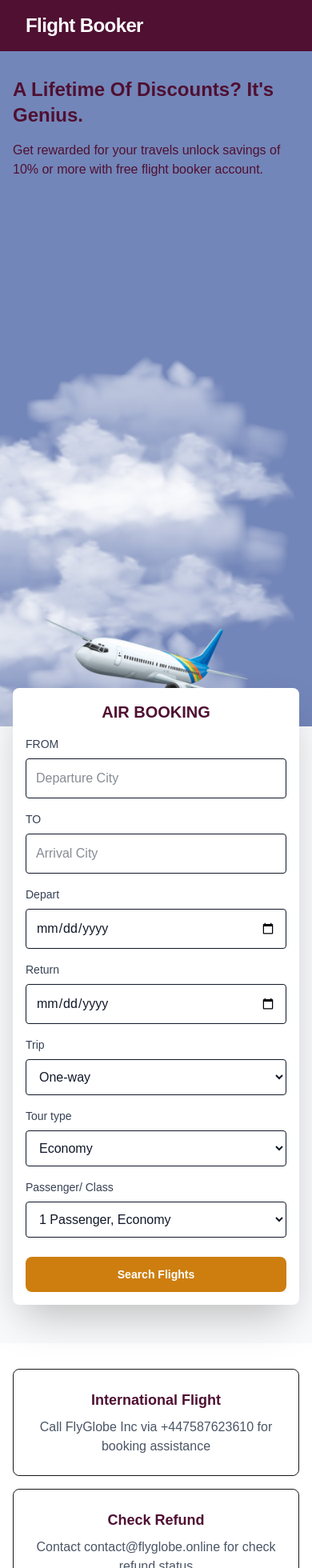
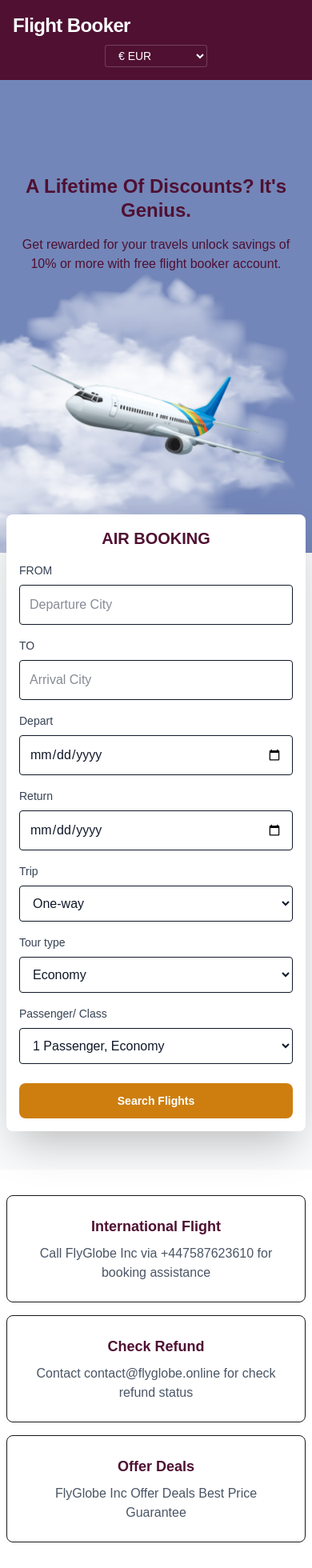
Before and after one commit to ufuomasamson/unair, a Next.js app: page / in a window 390 px wide. Shown: the top 1960 px of the page at 80% size. Built offline with nearby package versions, Linux system fonts and the light colour scheme; no server answers.

Commit message:
feat: improve homepage and hero section responsiveness, and make currency switcher always visible on mobile

```diff
--- a/src/app/components/Navigation.tsx
+++ b/src/app/components/Navigation.tsx
@@ -121,15 +121,26 @@ export default function Navigation() {
   }
 
   return (
-    <nav className="sticky top-0 z-50 bg-[#4f1032] flex items-center justify-between px-8 py-4">
+    <nav className="sticky top-0 z-50 bg-[#4f1032] flex flex-wrap items-center justify-between px-4 sm:px-8 py-4">
       <Link href="/" className="text-2xl font-bold text-white tracking-tight">Flight Booker</Link>
+      {/* Currency Switcher - always visible */}
+      <div className="flex items-center gap-2 w-full justify-center mt-2 md:mt-0 md:w-auto md:justify-end order-3 md:order-none">
+        <select
+          onChange={(e) => handleCurrencyChange(e.target.value)}
+          value={currency}
+          className="bg-[#4f1032] text-white px-3 py-1 rounded border border-white/20 hover:border-white/40 transition text-sm md:text-base w-32 md:w-auto"
+        >
+          <option value="EUR">€ EUR</option>
+          <option value="USD">$ USD</option>
+          <option value="GBP">£ GBP</option>
+        </select>
+      </div>
       <div className="hidden md:flex gap-8 items-center text-base font-medium">
         <Link href="/" className="text-white hover:text-[#cd7e0f] transition">Home</Link>
         <Link href="/about" className="text-white hover:text-[#cd7e0f] transition">About Us</Link>
         <Link href="/search" className="text-white hover:text-[#cd7e0f] transition">Flights</Link>
         <Link href="/track" className="text-white hover:text-[#cd7e0f] transition">Track Flight</Link>
         <Link href="/contact" className="text-white hover:text-[#cd7e0f] transition">Contact</Link>
-
         {user ? (
           <div className="flex items-center gap-4">
             {userRole === "admin" && (
@@ -137,32 +148,25 @@ export default function Navigation() {
                 Admin Dashboard
               </Link>
             )}
-            <select onChange={(e) => handleCurrencyChange(e.target.value)} value={currency} className="bg-[#4f1032] text-white px-3 py-1 rounded border border-white/20 hover:border-white/40 transition">
-              <option value="EUR">€ EUR</option>
-              <option value="USD">$ USD</option>
-              <option value="GBP">£ GBP</option>
-            </select>
-
             <div className="relative">
               <button onClick={() => setIsUserMenuOpen(!isUserMenuOpen)} className="flex items-center gap-2 text-white font-medium">
                 {user.full_name || user.email}
                 <svg className="w-4 h-4" fill="none" stroke="currentColor" viewBox="0 0 24 24" xmlns="http://www.w3.org/2000/svg"><path strokeLinecap="round" strokeLinejoin="round" strokeWidth="2" d="M19 9l-7 7-7-7"></path></svg>
               </button>
-
               {isUserMenuOpen && (
                 <div className="absolute right-0 mt-2 w-48 bg-white rounded-md shadow-lg py-1 z-50 text-black">
                   <Link href="/profile" className="block px-4 py-2 text-sm text-gray-700 hover:bg-gray-100">
                     Profile
                   </Link>
-            <button
+                  <button
                     onClick={() => {
                       handleSignOut();
                       setIsUserMenuOpen(false);
                     }}
                     className="block w-full text-left px-4 py-2 text-sm text-gray-700 hover:bg-gray-100"
-            >
-              Sign Out
-            </button>
+                  >
+                    Sign Out
+                  </button>
                 </div>
               )}
             </div>
@@ -174,7 +178,7 @@ export default function Navigation() {
           </div>
         )}
       </div>
-      <div className="md:hidden">
+      <div className="md:hidden order-2 flex-1 flex justify-end">
         {/* Mobile menu button placeholder */}
       </div>
     </nav>
--- a/src/app/page.tsx
+++ b/src/app/page.tsx
@@ -73,7 +73,7 @@ export default function HomePage() {
   return (
     <div className="min-h-screen bg-gray-50">
       {/* Hero Section */}
-      <section className="relative h-screen flex items-center justify-center">
+      <section className="relative min-h-[70vh] flex flex-col lg:flex-row items-center justify-center px-2 sm:px-4 md:px-8">
         {/* Moving Clouds Background with 8 PNGs */}
         <div className="absolute inset-0 z-10 overflow-hidden pointer-events-none">
           <Image src="/images/cloud1.png" alt="Cloud 1" layout="fill" objectFit="contain" className="absolute w-64 h-auto opacity-70 animate-cloud-move" style={{ top: '15%', animationDuration: '22s', animationDelay: '0s' }} />
@@ -112,20 +112,19 @@ export default function HomePage() {
             animation: cloud-move 22s linear infinite;
           }
         `}</style>
-        {/* Remove background image, keep only solid color */}
         <div className="absolute inset-0 bg-blue-900/60 z-0"></div>
-        <div className="relative z-20 w-full max-w-6xl mx-auto px-4 flex flex-col lg:flex-row items-center justify-between h-full">
+        <div className="relative z-20 w-full max-w-6xl mx-auto flex flex-col lg:flex-row items-center justify-between h-full px-2 sm:px-4 md:px-8">
           {/* Left: Text */}
-          <div className="w-full lg:w-1/2 text-[#4f1032] text-left flex flex-col justify-center items-start py-8 sm:py-12 lg:py-20">
-            <h1 className="text-2xl sm:text-3xl md:text-4xl lg:text-5xl xl:text-6xl font-bold mb-4 sm:mb-6">A Lifetime Of Discounts? It's Genius.</h1>
-            <p className="text-base sm:text-lg md:text-xl lg:text-2xl mb-6 sm:mb-8">Get rewarded for your travels unlock savings of 10% or more with free flight booker account.</p>
+          <div className="w-full lg:w-1/2 text-[#4f1032] text-center lg:text-left flex flex-col justify-center items-center lg:items-start py-8 sm:py-12 lg:py-20">
+            <h1 className="text-2xl sm:text-3xl md:text-4xl lg:text-5xl xl:text-6xl font-bold mb-4 sm:mb-6 leading-tight">A Lifetime Of Discounts? It's Genius.</h1>
+            <p className="text-base sm:text-lg md:text-xl lg:text-2xl mb-6 sm:mb-8 max-w-xl">Get rewarded for your travels unlock savings of 10% or more with free flight booker account.</p>
           </div>
           {/* Right: Floating Image */}
           <div className="w-full lg:w-1/2 flex justify-center items-center relative mt-6 sm:mt-8 lg:mt-0 bg-transparent">
             <img
               src="/images/hero-bg.png"
               alt="Flying Hero"
-              className="w-[80%] sm:w-[85%] lg:w-[600px] max-w-none rounded-xl animate-float"
+              className="w-[90%] sm:w-[85%] md:w-[70%] lg:w-[600px] max-w-xs sm:max-w-md md:max-w-lg lg:max-w-none rounded-xl animate-float"
               style={{ animation: 'float 3s ease-in-out infinite', objectFit: 'contain' }}
             />
           </div>
@@ -133,8 +132,8 @@ export default function HomePage() {
       </section>
 
       {/* Floating Flight Booking Form */}
-      <section className="relative -mt-12 sm:-mt-16 lg:-mt-20 z-30 mb-12 sm:mb-16 lg:mb-20">
-        <div className="max-w-6xl mx-auto px-4">
+      <section className="relative -mt-12 sm:-mt-16 lg:-mt-20 z-30 mb-12 sm:mb-16 lg:mb-20 px-2 sm:px-4 md:px-8">
+        <div className="max-w-6xl mx-auto">
           <div className="bg-white rounded-lg shadow-2xl p-4 sm:p-6 lg:p-8">
             <div className="text-center mb-4 sm:mb-6">
               <h2 className="text-xl sm:text-2xl lg:text-3xl font-bold text-[#4f1032] mb-2">AIR BOOKING</h2>
@@ -192,8 +191,8 @@ export default function HomePage() {
       </section>
 
       {/* Quick Services */}
-      <section className="py-8 sm:py-12 bg-white">
-        <div className="max-w-6xl mx-auto px-4">
+      <section className="py-8 sm:py-12 bg-white px-2 sm:px-4 md:px-8">
+        <div className="max-w-6xl mx-auto">
           <div className="grid grid-cols-1 sm:grid-cols-2 lg:grid-cols-3 gap-4 sm:gap-6">
             <div className="text-center p-6 border rounded-lg">
               <h3 className="text-lg font-semibold text-[#4f1032] mb-2">International Flight</h3>
```
